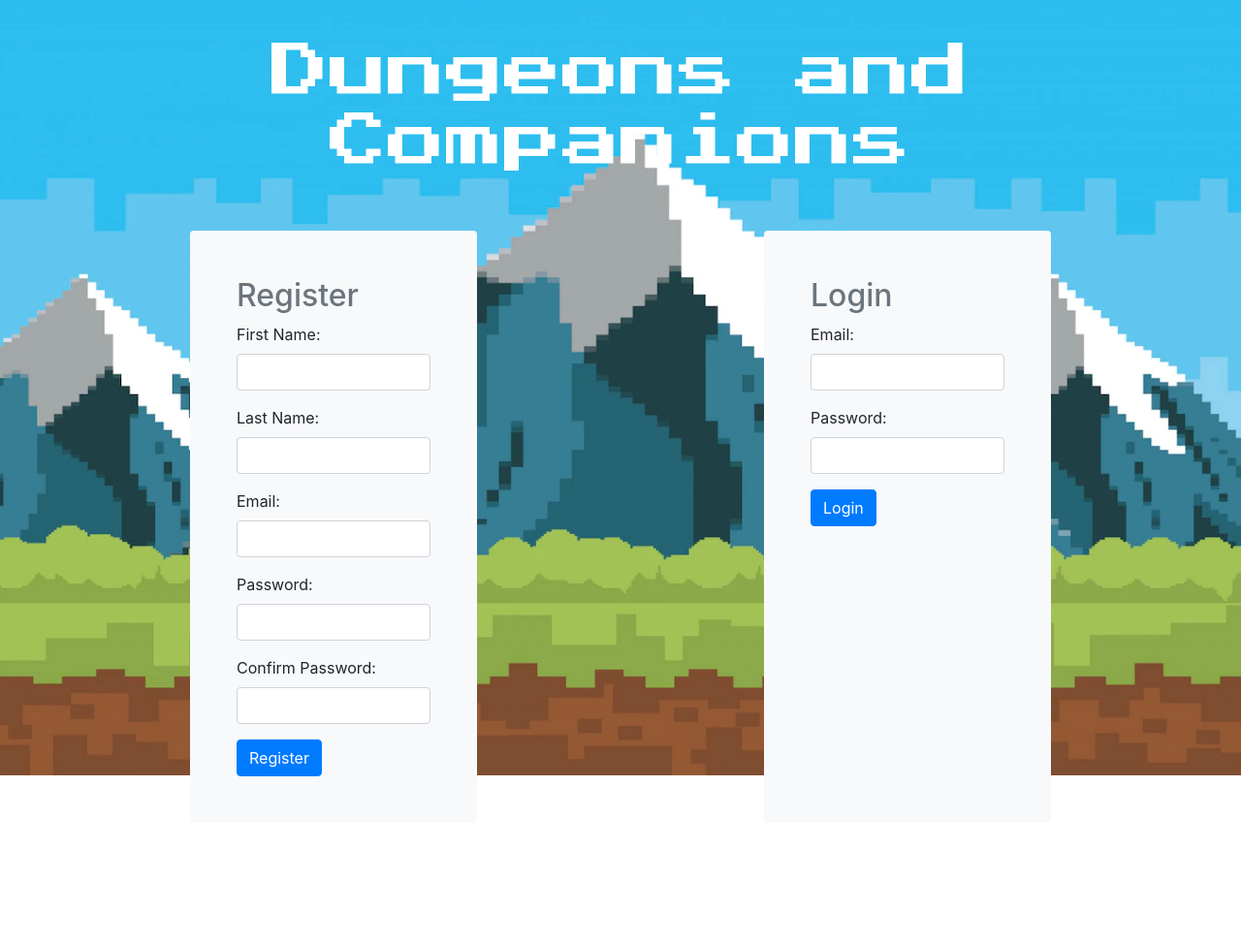
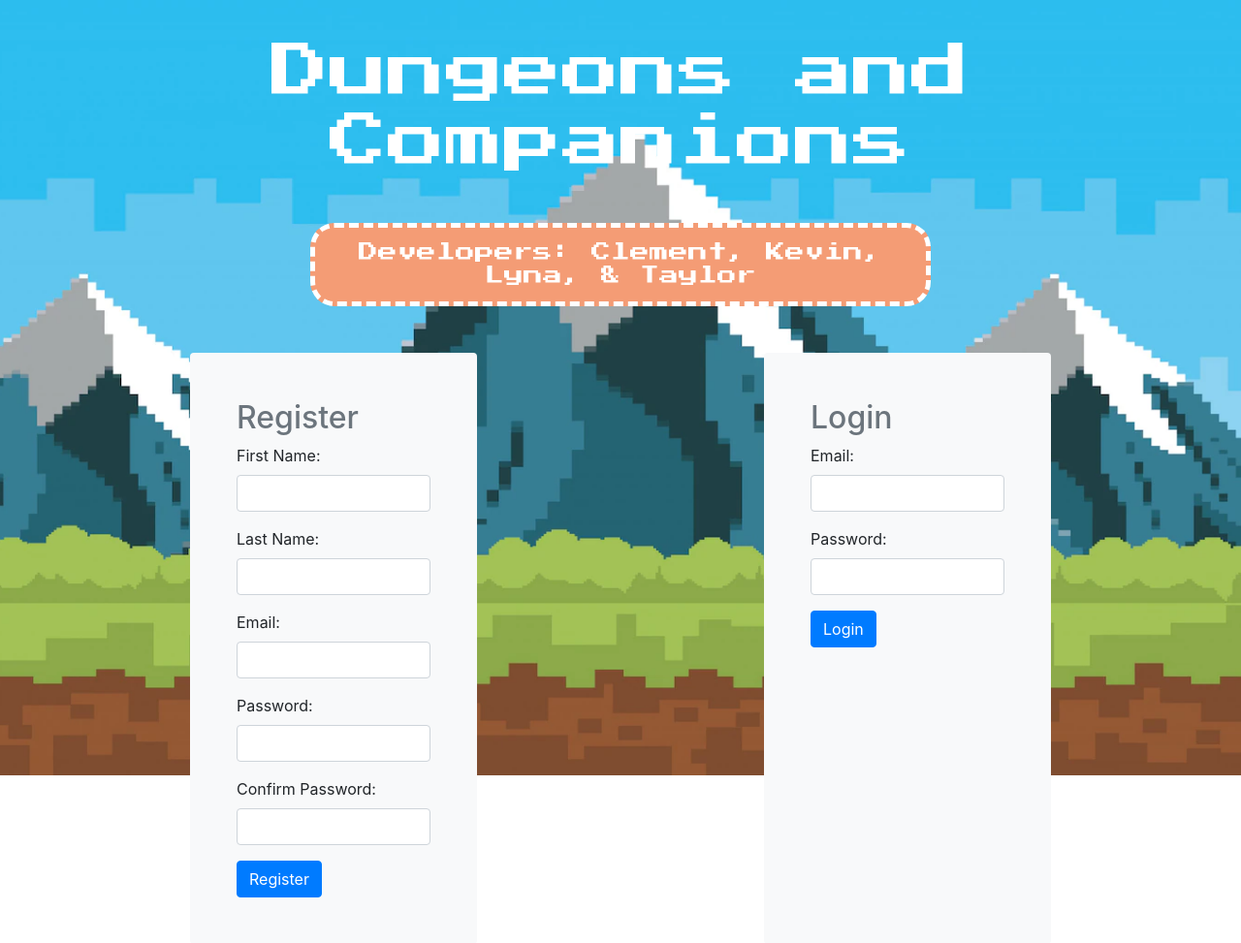
Before and after one commit to lynango/dungeons-and-companions, a Flask app: page / in a window 1280 px wide. Shown: the top 973 px of the page at 97% size. Before the commit the page ends 801 px from the top, so only its background shows below. Run offline with Flask 2, Linux system fonts and the light colour scheme; some libraries are stand-ins or nearby versions.

Commit message:
battle combat text update

```diff
--- a/flask_app/static/style.css
+++ b/flask_app/static/style.css
@@ -1,9 +1,20 @@
 @import url(https://fonts.googleapis.com/css?family=Press+Start+2P:regular);
+@import url(https://fonts.googleapis.com/css?family=Quantico:regular,italic,700,700italic);
 
 body, html {
     height: 100%;
 }
+/* top | right | bottom | left */
 /* CSS for login and registration page */
+.developers {
+    width: 50%;
+    margin: auto;
+    padding: 1% 2% 0.5% 2%;
+    background-color: #F49C75;
+    color: white;
+    border: 5px dashed white;
+    border-radius: 25px;
+}
 .background {
     background-image: url("pixel-scene.webp");
     height: 100%;
@@ -32,6 +43,11 @@ body, html {
     font-family: 'Press Start 2P';
     align-self: center;
 }
+#combat-text {
+    font-family: 'Quantico';
+    font-size: 18px;
+}
+
 
 #red {
     background-color: rgba(224,39,32,255);
@@ -133,7 +149,7 @@ body, html {
 }
 .companion-pic2 {
     width: 100%;
-    height: auto;
+    height: 100%;
 }
 #text-name {
     font-family: 'Press Start 2P';
--- a/flask_app/templates/battle_page.html
+++ b/flask_app/templates/battle_page.html
@@ -41,12 +41,14 @@
                 <p>Luck: {{session['boss_luck']}}</p>
             </div>
         </div>
-        <div style="height:200px;width:700px;border:1px solid #ccc;font:16px/26px Georgia, Garamond, Serif;overflow:auto;" class="text-center mx-auto" >
+        <div id="combat-text" style="height:200px;width:700px;border:1px solid;overflow:auto;" class="text-center mx-auto rounded p-2" >
                 {% for message in session['combat_text']|reverse%}
                     {% if loop.revindex0 % 2 == 0 %}
+
                         <p style="color: red">{{message}}</p>
                     {% else %}
                         <p style="color: blue">{{message}}</p>
+                        <hr>
                     {% endif %}
                 {%endfor%}
         </div>
--- a/flask_app/templates/login_and_registration.html
+++ b/flask_app/templates/login_and_registration.html
@@ -10,6 +10,9 @@
 </head>
 <body class="background">
     <h1 class="background-title">Dungeons and Companions</h1>
+    <div id="text" class="developers mt-5">
+        <h5 class="text-center">Developers: Clement, Kevin, Lyna, & Taylor</h5>
+    </div>
     <div class="d-flex p-5 justify-content-around">
         <div class="col-3 p-5 bg-light rounded">
             <form action="/register" method="post">
```
